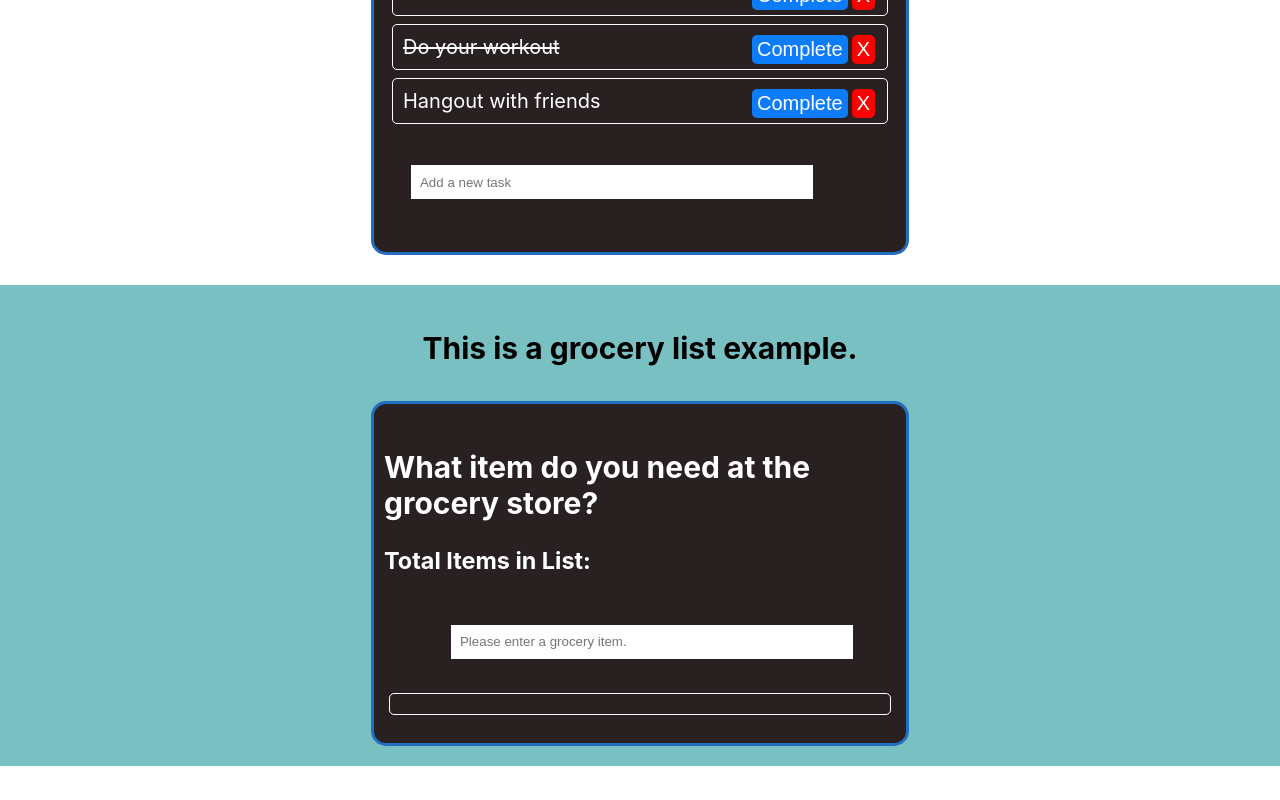
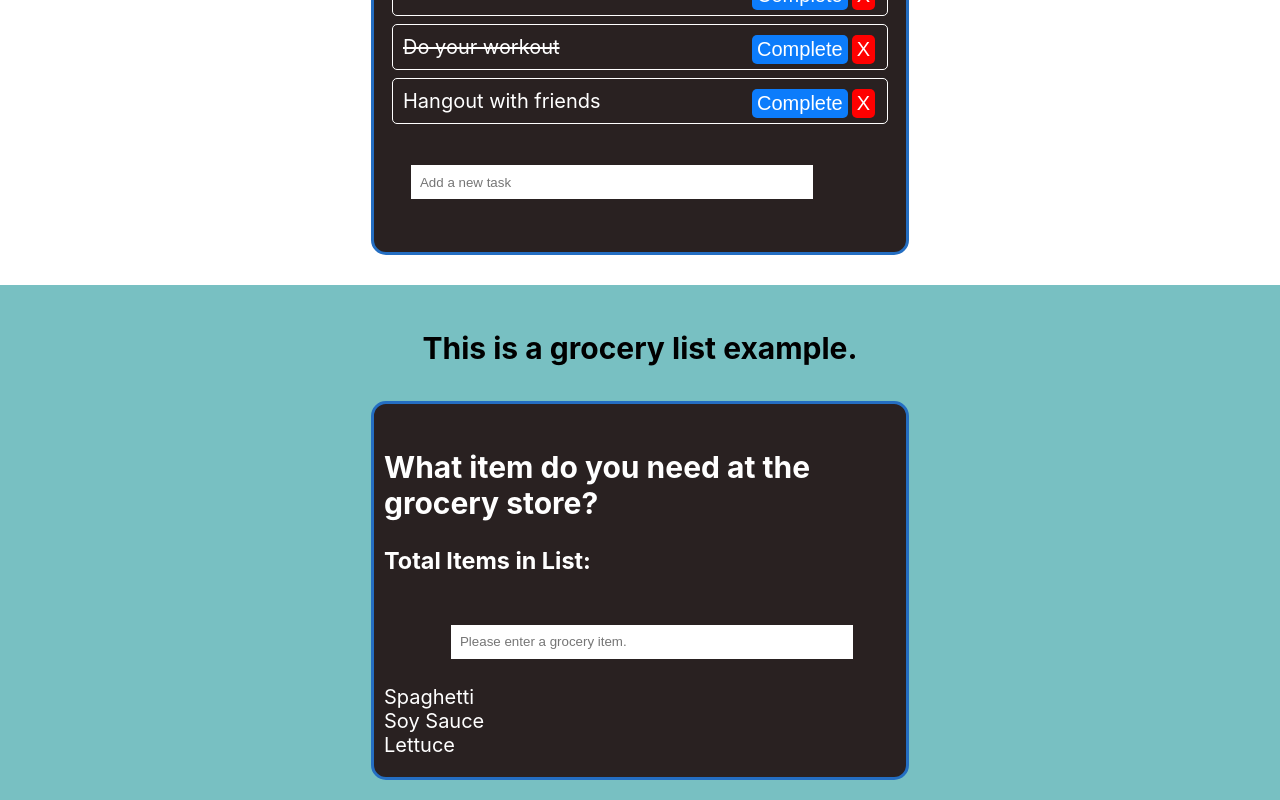
Before and after one commit to humesandrew/react-hooks-and-staters, a React (Create React App) app: page / in a window 1280 px wide. Shown: the part 992-1792 px from the top of the page. Before the commit the page ends 1758 px from the top, so only its background shows below. Built offline with nearby package versions, Linux system fonts and the light colour scheme.

Commit message:
seedinitiallist

```diff
--- a/src/App.js
+++ b/src/App.js
@@ -3,7 +3,7 @@ import Topbar from "./components/topbar/Topbar";
 import Products from "./components/products/Products";
 import Greeting from "./components/greeting/Greeting";
 import Todo from "./components/todo/Todo";
-import Grocery from "./components/grocery/Grocery";
+import GroceryList from "./components/grocery/Grocery";
 
 
 
@@ -14,7 +14,7 @@ function App() {
       <Greeting />
       <Products />
       <Todo />
-      <Grocery />
+      <GroceryList />
     </div>
   );
 }
--- a/src/components/grocery/Grocery.js
+++ b/src/components/grocery/Grocery.js
@@ -1,8 +1,23 @@
 import React, { useState, useEffect } from "react";
 import "./grocery.scss";
 
-export default function Grocery() {
-  const [addGrocery, setGrocery] = useState("");
+
+function GroceryItem({ groceryItem, index }) {
+  return(
+    <div className="groceryItem">
+        {groceryItem.title}
+      </div>
+  )
+}
+
+
+
+export default function GroceryList() {
+  const [groceryItems, setGroceryItems] = useState([
+    {title:"Spaghetti"},
+    {title:"Soy Sauce"},
+    {title:"Lettuce"},
+  ]);
   const handleSubmit = (e) => {
     e.preventDefault();
 
@@ -11,6 +26,7 @@ export default function Grocery() {
 
 
 return(
+<div>
 <div className="grocery">
 <header><h2>This is a grocery list example.</h2></header>
 <div className="grocery-container">
@@ -18,17 +34,19 @@ return(
 <h3>Total Items in List: </h3>
 
 <form onSubmit={handleSubmit}><input type="text" className="grocery-task" placeholder="Please enter a grocery item."
-onChange={(e) => setGrocery(e.target.value)}>
+onChange={(e) => setGroceryItems(e.target.value)}>
 
 </input>
 </form>
-<div className="grocery-items">
-  {addGrocery}
-
+<div className="groceryItems">
+  {groceryItems.map((groceryItem, index) => (
+    <GroceryItem groceryItem={groceryItem} index={index} key={index} />
+  ))}
+   </div>
 </div>
 </div>
 
 </div>
-)
+);
 
 }
```
